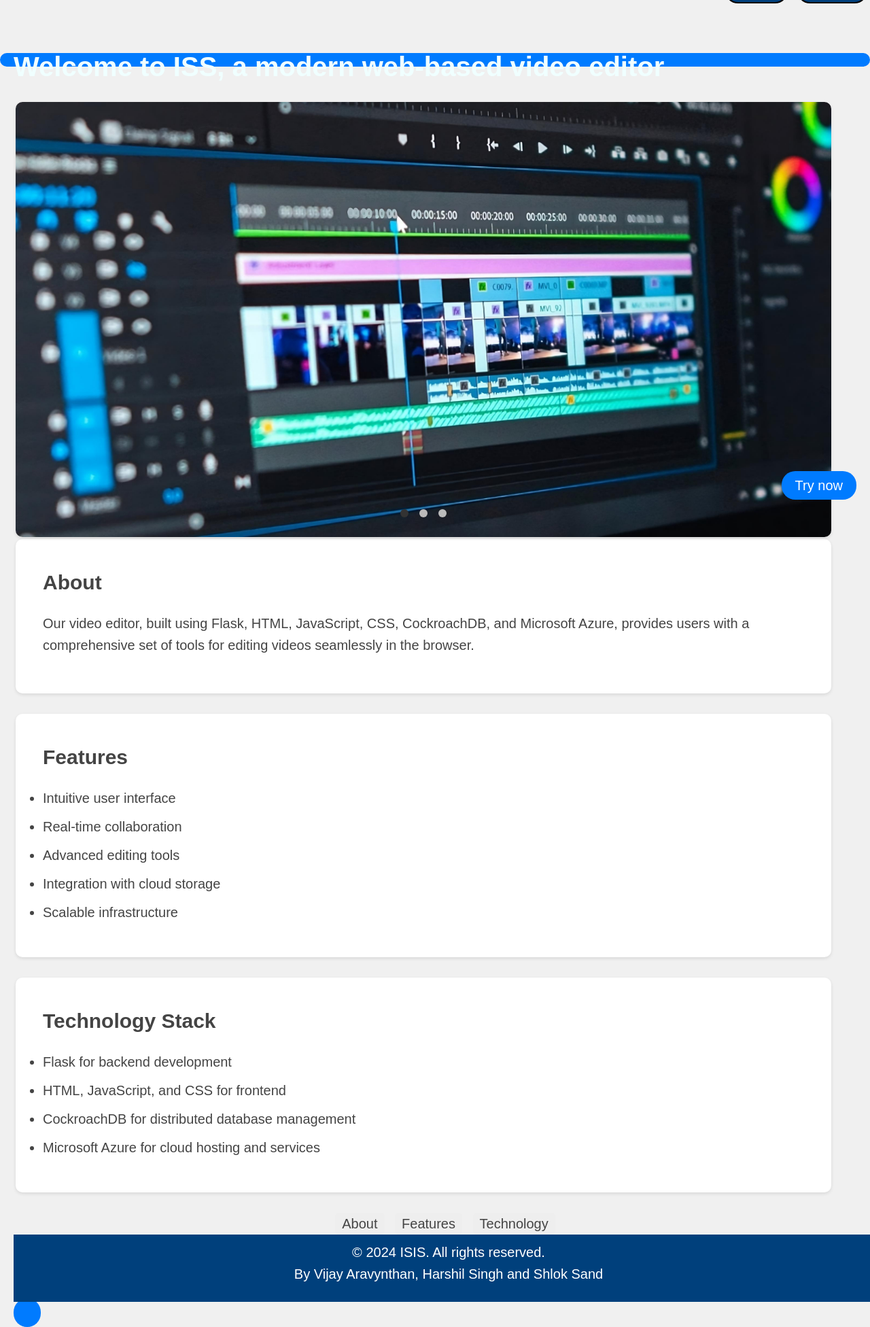
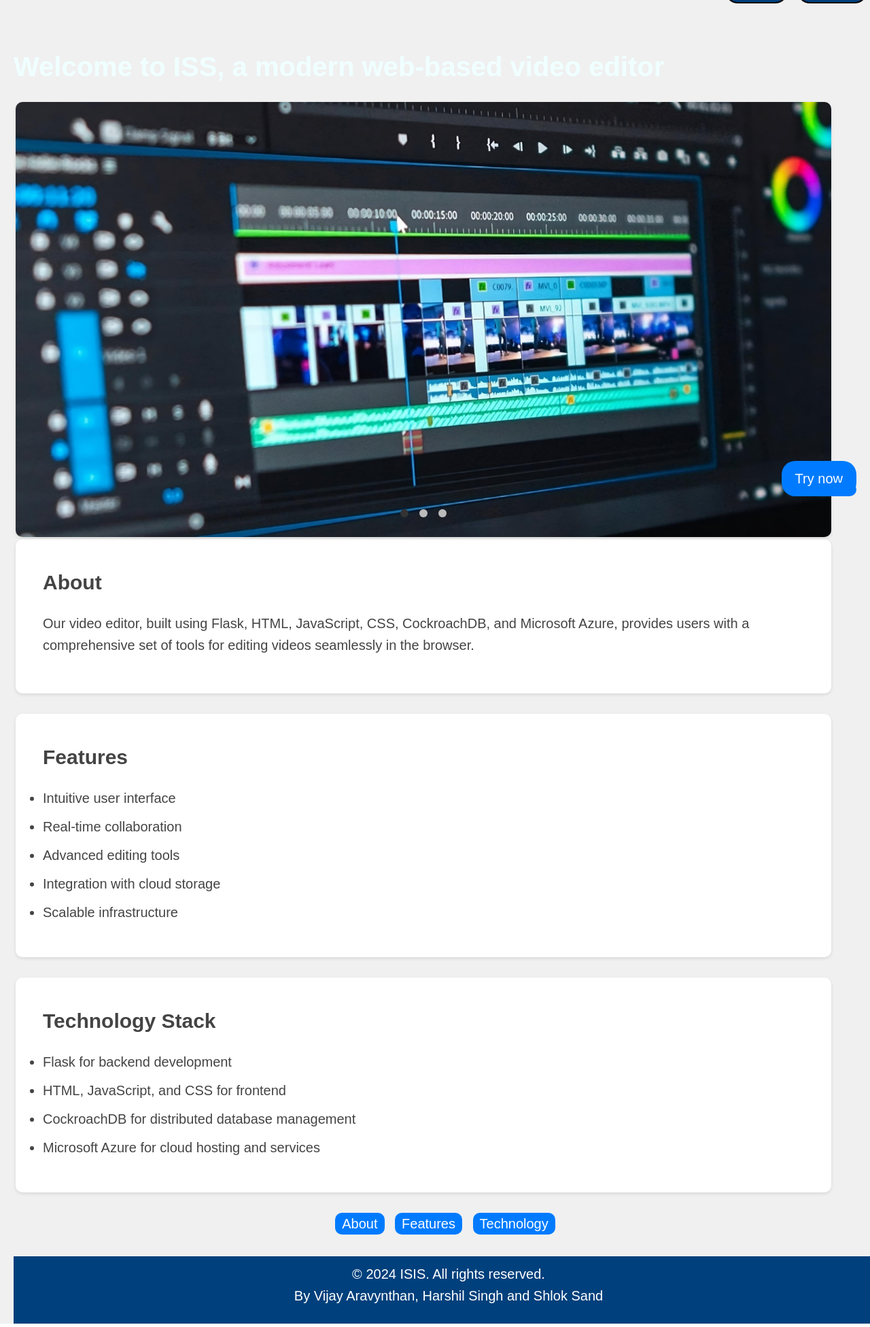
Before and after one commit to VA24d/iss-project-public, a Flask app: template course-project-group32-main/templates/start.html in a window 1280 px wide. Shown: the part 50-2002 px from the top of the page at 68% size. Run offline with Flask 3, Linux system fonts and the light colour scheme; the template is opened without the code that fills it, so the values that code supplies are empty; some libraries are stand-ins or nearby versions.

Commit message:
fix formating on start and export

```diff
--- a/course-project-group32-main/static/editor_styles.css
+++ b/course-project-group32-main/static/editor_styles.css
@@ -906,7 +906,7 @@
     padding: 1px;
     margin: 5px;
     display: inline-block;
-    width: 20vw;
+    width: 12vw;
     height: 10vh;
     color: #007bff;
     border: 2px solid #007bff;
--- a/course-project-group32-main/static/export_styles.css
+++ b/course-project-group32-main/static/export_styles.css
@@ -264,4 +264,9 @@
     width: 5vw;
     font-size: 1vw;
     border-radius: 20px;
+    text-decoration: none;
+    background-color: #007bff;
+    color: aliceblue;
+    padding: 5px 10px;
+    margin: 2px;
 }
--- a/course-project-group32-main/static/start.css
+++ b/course-project-group32-main/static/start.css
@@ -243,19 +243,21 @@
 nav ul li {
     display: inline;
     margin-right: 10px;
+    border-radius: 10px;
 }
 
 nav ul li a {
     text-decoration: none;
     color: #444;
     padding: 5px 10px;
-    border-radius: 5px;
-    background-color: #eee;
+    border-radius: 10px;
+    color: #fff;
+    background-color: #007bff;
     transition: background-color 0.3s ease;
 }
 
 nav ul li a:hover {
-    background-color: #ccc;
+    background-color: #0065d1;
 }
 
 footer {
@@ -273,12 +275,16 @@
 }
 
 #try_Btn {
+    position: fixed;
+    bottom: 20px;
+    right: 20px;
     text-decoration: none;
     color: #fff;
     background-color: #007bff;
     padding: 10px 20px;
     border-radius: 20px;
     padding: 10px 20px;
+    z-index: 1000;
 }
 
 #try_Btn:hover {
--- a/course-project-group32-main/templates/start.html
+++ b/course-project-group32-main/templates/start.html
@@ -88,12 +88,13 @@
                 <li><a href="#technology">Technology</a></li>
             </ul>
         </nav>
+
+        <br>
+
         <footer>
             <p>&copy; 2024 ISIS. All rights reserved.<br>By Vijay Aravynthan, Harshil Singh and Shlok Sand</p>
         </footer>
-        <div style="position: fixed; bottom: 20px; right: 20px;">
-            <a id="try_Btn" onclick="window.location.href = '/gallery'">Try now</button>
-        </div>
+        <a id="try_Btn" onclick="window.location.href = '/gallery'">Try now</button>
     </div>
 
     <!-- JavaScript for slideshow -->
```
Also changed, not shown: 1 other file.
